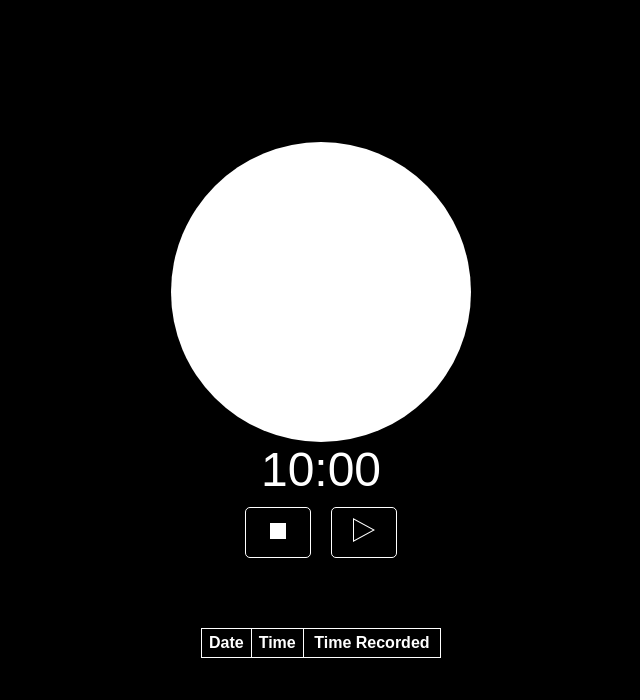
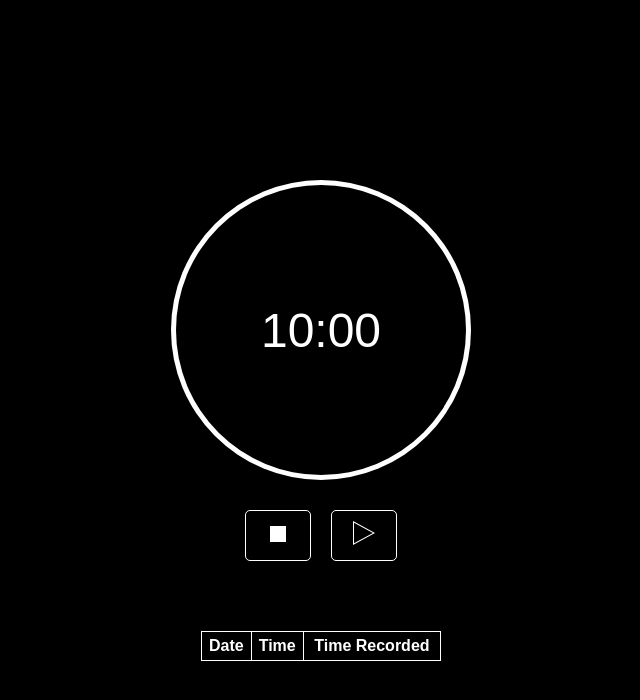
Before and after one commit to jkobb510/MeditationApp, a React app: page / in a window 1280 px wide. Shown: the top 700 px of the page, without its empty margins (319-959 px from the left). Built offline with nearby package versions, Linux system fonts and the light colour scheme.

Commit message:
refactoring, animation timer

```diff
--- a/src/App.css
+++ b/src/App.css
@@ -1,6 +1,5 @@
 * {
     margin: 0;
-    padding: 0;
     box-sizing: border-box;
 }
 
@@ -9,16 +8,33 @@ body {
     display: flex;
     justify-content: center;
     align-items: center;
-    height: 100vh;
     max-height: 100%;
     background-color: #000;
     color: #fff;
 }
 
 .container {
-    text-align: center;
+  display: flex;
+  flex-direction: column;
+  align-items: center;
+  justify-content: center;
+  min-height: 100vh;
+  padding: 20px;
+  background-color: #000;
+  text-align: center;
+  margin: 20px;
 }
-
+#innerCircle{
+  width: 290px;
+  height: 290px;
+  background-color: #000000;
+  border-radius: 50%;
+  display: flex;
+  justify-content: center;
+  align-items: center;
+  position: relative;
+  font-size: 2rem;
+}
 #timerCircle {
   width: 300px;
   height: 300px;
@@ -27,15 +43,19 @@ body {
   justify-content: center;
   align-items: center;
   position: relative;
-  transform: rotate(-90deg); /* Start from top */
   font-size: 2rem;
   color: #fff;
+  transform: rotate(-90deg); /* This makes the timer start from the top */
+  margin-bottom: 20px;
 }
 
 #timerCircle span {
   z-index: 1;
 }
 
+#timerCircle > * {
+  transform: rotate(90deg); /* This keeps the text oriented correctly */
+}
 
 #time {
     font-size: 48px;
--- a/src/App.js
+++ b/src/App.js
@@ -1,8 +1,8 @@
 import React from 'react';
 import './App.css';
-import LogContainer from './LogContainer';
-import Controls from './Controls';
-import TimerDisplay from './TimerDisplay';
+import LogContainer from './Components/LogContainer';
+import Controls from './Components/Controls';
+import TimerDisplay from './Components/TimerDisplay';
 import useTimer from './hooks/useTimer';
 import useLogs from './hooks/useLogs';
 import chimeSound from './chalicechime-65472.mp3';
@@ -12,16 +12,21 @@ function App() {
   const { logs, saveLog } = useLogs();
 
   const handleReset = () => {
-    if (time < 600) saveLog(formattedTime);
+    if (time < 600) {
+      console.log('Saving log with time:', formattedTime);
+      saveLog(formattedTime);
+    }
     resetTimer();
   };
 
   return (
     <div className="container">
       <div id="timerCircle" style={animateStyle}>
-        <span>{formattedTime}</span>
+        <div id="innerCircle">
+            <TimerDisplay time={time} formattedTime={formattedTime} />
+        </div>
+
       </div>
-      <TimerDisplay time={time} formattedTime={formattedTime} />
       <Controls isRunning={isRunning} onStartPause={startPauseTimer} onReset={handleReset} />
       <LogContainer logs={logs} />
       <audio ref={audioRef} src={chimeSound} />
--- a/src/LogContainer.js
+++ b/src/Components/LogContainer.js
@@ -16,7 +16,7 @@ const LogContainer = ({ logs }) => {
             <tr key={index}>
               <td>{log.date}</td>
               <td>{log.time}</td>
-              <td>{log.timeRecorded}</td>
+              <td>{log.timeRecorded || '00:00' }</td>
             </tr>
           ))}
         </tbody>
--- a/src/hooks/useTimer.js
+++ b/src/hooks/useTimer.js
@@ -39,13 +39,15 @@ const useTimer = (initialTime = 600) => {
 
   // Calculate animation progress
   const progress = ((initialTime - time) / initialTime) * 100;
-const animateStyle = {
-  background: `conic-gradient(#cccccc ${progress}%, #ffffff ${progress}%)`,
-};
+  const animateStyle = {
+    background: `conic-gradient(rgb(185, 144, 20) ${progress}%,rgb(255, 255, 255) ${progress}%)`,
+  };
+  const formattedTime = `${Math.floor(time / 60)}:${(time % 60).toString().padStart(2, '0')}`;
 
   return {
     time,
     isRunning,
+    formattedTime,
     startPauseTimer,
     resetTimer,
     animateStyle,
```
Also changed, not shown: src/Components/Controls.js (renamed from src/Controls.js), src/Components/TimerDisplay.js (renamed from src/TimerDisplay.js), 1 other file (tests, documents, lock files or other folders).
